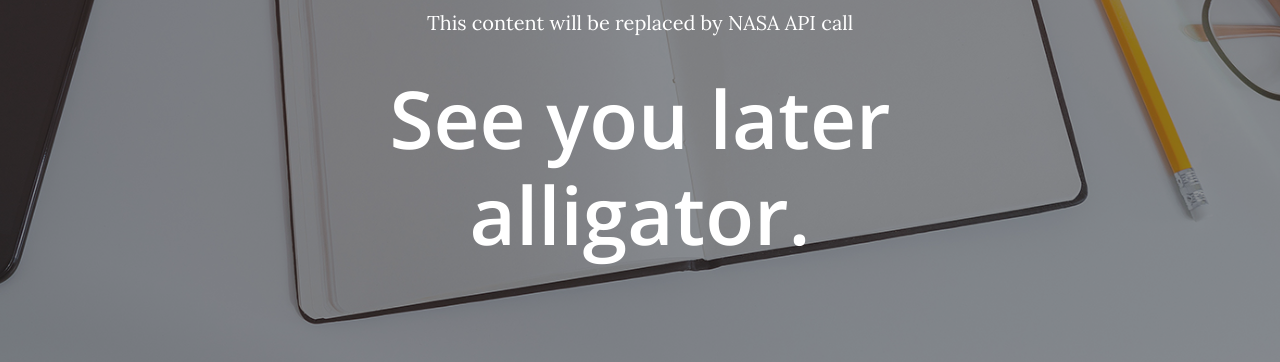
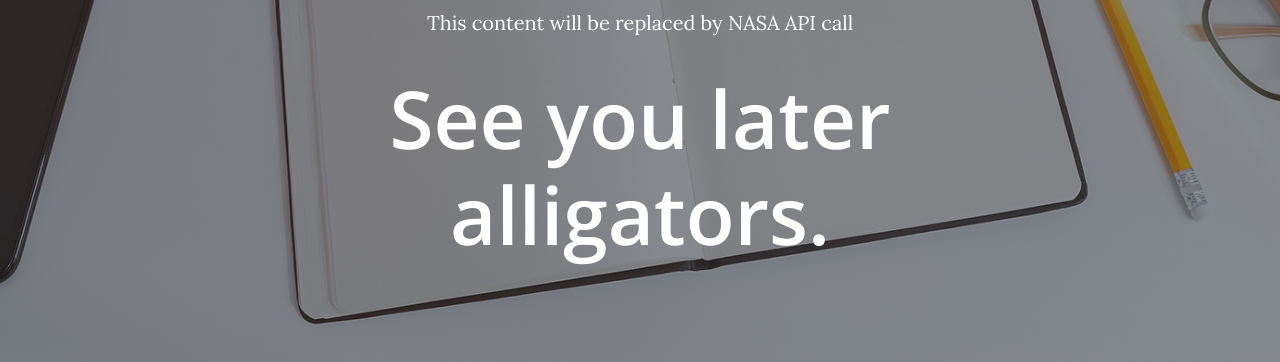
Before and after one commit to Bscheers1/nasaweb1, a plain HTML site: page index.html in a window 1280 px wide. Shown: the part 704-1066 px from the top of the page. Drawn offline with nearby package versions, Linux system fonts and the light colour scheme; no server answers.

Commit message:
Update index.html

```diff
--- a/index.html
+++ b/index.html
@@ -24,7 +24,7 @@
                         <div class="site-heading">
                             <h1>Welcome to NASA Astronomy Pictures of the Day</h1>
                             <p id="pic_text">This content will be replaced by NASA API call</p>
-                            <h1>See you later alligator.</h1>
+                            <h1>See you later alligators.</h1>
                         </div>
                     </div>
                 </div>
```
